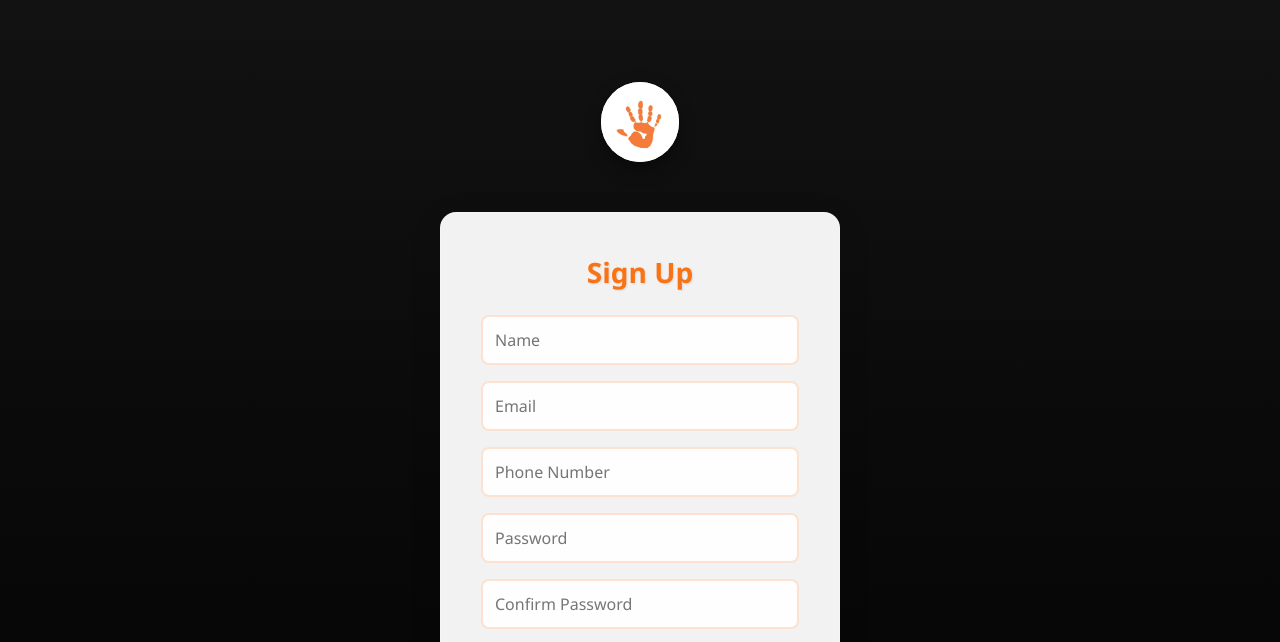
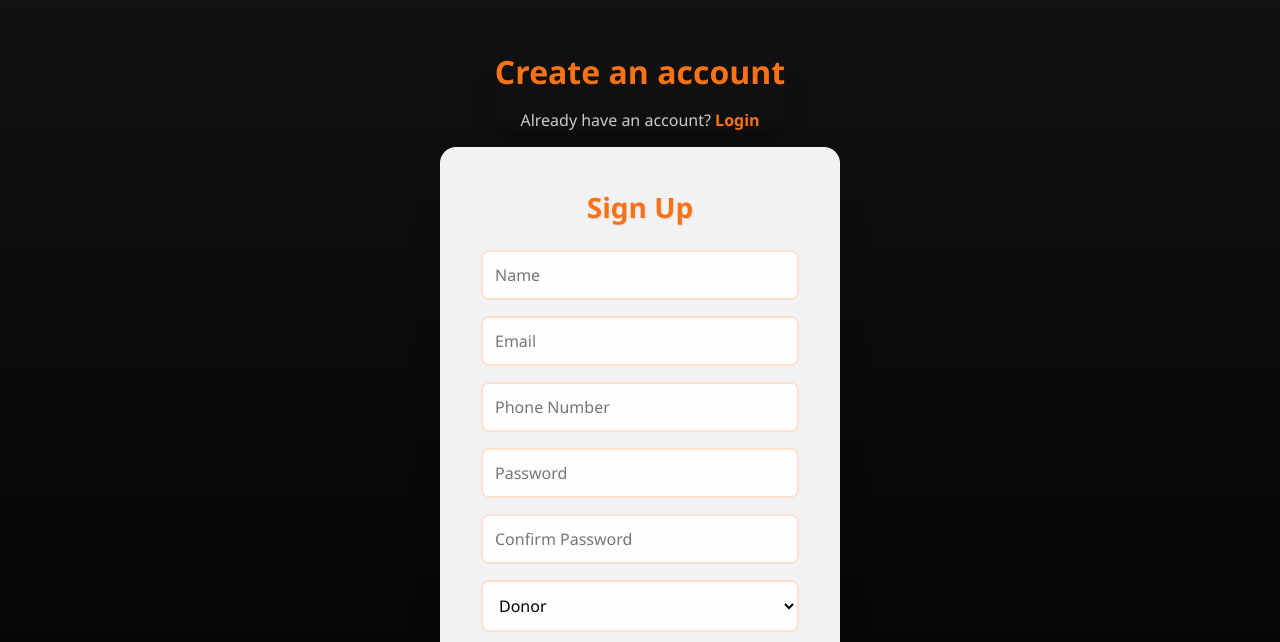
Before and after one commit to grandtheftalvin/hands2heart-platform, a React (Create React App) app in the folder my-app/: page /signup in a window 1280 px wide. Shown: the part 158-800 px from the top of the page. Built offline with nearby package versions, Linux system fonts and the light colour scheme.

Commit message:
Changes to the joining pages

```diff
--- a/my-app/src/pages/Login.css
+++ b/my-app/src/pages/Login.css
@@ -11,19 +11,27 @@
   font-family: 'Segoe UI', Tahoma, Geneva, Verdana, sans-serif;
 }
 
-
-.logo-section {
-  display: flex;
-  justify-content: center;
-  align-items: center;
-  margin-bottom: 0.03rem;
+.login {
+  background-color: none;
+  color: white;
+  padding: 0rem;
+  border-radius: 1rem;
+  max-width: 400px;
+  margin: 1rem auto;
+  box-shadow: 0 8px 24px rgba(0, 0, 0, 0.2);
+  text-align: center;
+  font-family: 'Segoe UI', Tahoma, Geneva, Verdana, sans-serif;
 }
 
-.giving-hand-logo {
-  width: auto;
-  height: 80px;
-  object-fit: contain;
-  filter: drop-shadow(0 4px 8px rgba(0, 0, 0, 0.2));
+.fline {
+  font-size: 2rem;
+  color: #ccc;
+}
+
+.sline {
+  font-size: 2rem;
+  margin-bottom: 1rem;
+  color: #f97316;
 }
 
 .login-form-container {
@@ -96,7 +104,28 @@
   box-shadow: 0 6px 20px rgba(249, 115, 22, 0.4);
 }
 
-.forgotpassword {
+.no-acc {
+  text-align: center;
+  margin-top: 1rem;
+  color: #ccc;
+  font-size: 1rem;
+  font-family: 'Segoe UI', Tahoma, Geneva, Verdana, sans-serif;
+}
+
+.no-acc span {
+  color: #f97316;
+  font-weight: 600;
+  cursor: pointer;
+  transition: color 0.3s ease;
+}
+
+.no-acc span:hover {
+  color: #fb923c; /* Lighter orange on hover */
+  text-decoration: underline;
+}
+
+
+/*.forgotpassword {
   display: block;
   margin-top: 1rem;
   text-align: center;
@@ -105,9 +134,9 @@
   font-size: 1rem;
   font-weight: 500;
   transition: color 0.3s ease;
-}
+} I decided to make this into a comment just in case it will ever be needed
 
 .forgotpassword:hover {
   color: #ea580c;
   text-decoration: underline;
-}
+} */
--- a/my-app/src/pages/Login.js
+++ b/my-app/src/pages/Login.js
@@ -51,9 +51,10 @@ function Login() {
 
 
       <div className="login-form-container">
-      <div className="logo-section">
-        <img src={givingHand} alt="Giving hand logo" className="giving-hand-logo" />
-      </div>
+      <div className="login">
+          <h1 className="fline">Welcome back to</h1>
+          <h1 className="sline">Hands2Heart</h1>
+        </div>
       <form onSubmit={handleSubmit} className="login-form">
         <h2>Login</h2>
         <input
@@ -73,11 +74,12 @@ function Login() {
           required
         />
         <button type="submit">Login</button>
-        <a href= "/forgotpassword" className="forgotpassword">
-        forgotpassword?
-        </a>
+
+        <div className="no-acc">
+            <p>Don't have an account? <span onClick={() => navigate('/signup')} style={{ color: '#f97316', cursor: 'pointer' }}>Sign Up</span></p>
+        </div>
       </form>
-      <div style={{ display: 'flex', justifyContent: 'center', gap: '1rem', marginTop: '1rem' }}>
+      {/*<div style={{ display: 'flex', justifyContent: 'center', gap: '1rem', marginTop: '1rem' }}>
         <button
           type="button"
           onClick={() => navigate('/signup')}
@@ -96,7 +98,8 @@ function Login() {
         >
           Home
         </button>
-      </div>
+      </div> */}
+
     </div>
     </div>
   );
--- a/my-app/src/pages/Signup.css
+++ b/my-app/src/pages/Signup.css
@@ -1,7 +1,7 @@
 /* Signup.css */
 
 .signup-page {
-  height: 150vh;
+  height: 140vh;
   width: 100vw;
   background: linear-gradient(180deg, #151515 0%, #0a0a0a 50%, #000000 100%);
   /*background: linear-gradient(135deg, #f97316 0%, #ea580c 50%, #dc2626 100%); */
@@ -24,6 +24,41 @@
   height: 80px;
   object-fit: contain;
   filter: drop-shadow(0 4px 8px rgba(0, 0, 0, 0.2));
+}
+
+.signup {
+  background-color: none;
+  color: white;
+  padding: 0rem;
+  border-radius: 1rem;
+  max-width: 400px;
+  margin: 1rem auto;
+  box-shadow: 0 8px 24px rgba(0, 0, 0, 0.2);
+  text-align: center;
+  font-family: 'Segoe UI', Tahoma, Geneva, Verdana, sans-serif;
+}
+
+.signup h2 {
+  font-size: 2rem;
+  margin-bottom: 1rem;
+  color: #f97316;
+}
+
+.signup p {
+  font-size: 1rem;
+  color: #ccc;
+}
+
+.signup span {
+  color: #f97316;
+  font-weight: 600;
+  cursor: pointer;
+  transition: color 0.3s ease;
+}
+
+.signup span:hover {
+  color: #fb923c; /* Slightly lighter orange on hover */
+  text-decoration: underline;
 }
 
 .Signup-form-container {
--- a/my-app/src/pages/Signup.js
+++ b/my-app/src/pages/Signup.js
@@ -55,8 +55,12 @@ function Signup() {
   <div className="signup-page">
       <ToastContainer />
     <div className="Signup-form-container">
-        <div className="logo-section">
+       {/* <div className="logo-section">
             <img src={givingHand} alt="Giving hand logo" className="giving-hand-logo" />
+        </div>  */}
+        <div className="signup">
+          <h2>Create an account</h2>
+          <p>Already have an account? <span onClick={() => navigate('/login')} style={{ color: '#f97316', cursor: 'pointer' }}>Login</span></p>
         </div>
       <form onSubmit={handleSubmit} className="signup-form">
         <h2>Sign Up</h2>
@@ -112,7 +116,7 @@ function Signup() {
         </select>
         <button type="submit">Sign Up</button>
       </form>
-      <div style={{ display: 'flex', justifyContent: 'center', gap: '1rem', marginTop: '1rem' }}>
+     {/*<div style={{ display: 'flex', justifyContent: 'center', gap: '1rem', marginTop: '1rem' }}>
         <button
           type="button"
           onClick={() => navigate('/login')}
@@ -131,7 +135,7 @@ function Signup() {
         >
           Home
         </button>
-      </div>
+      </div> */}
     </div>
   </div>
   );
```
